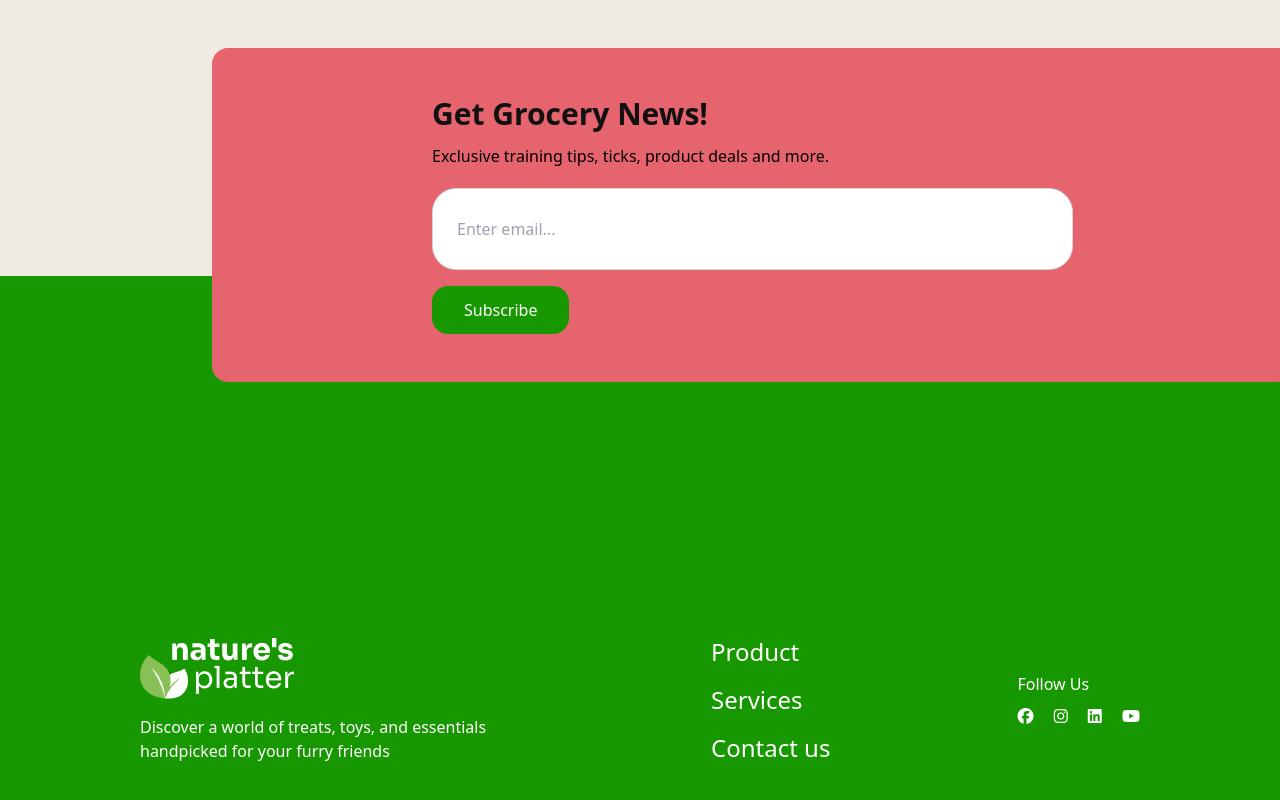
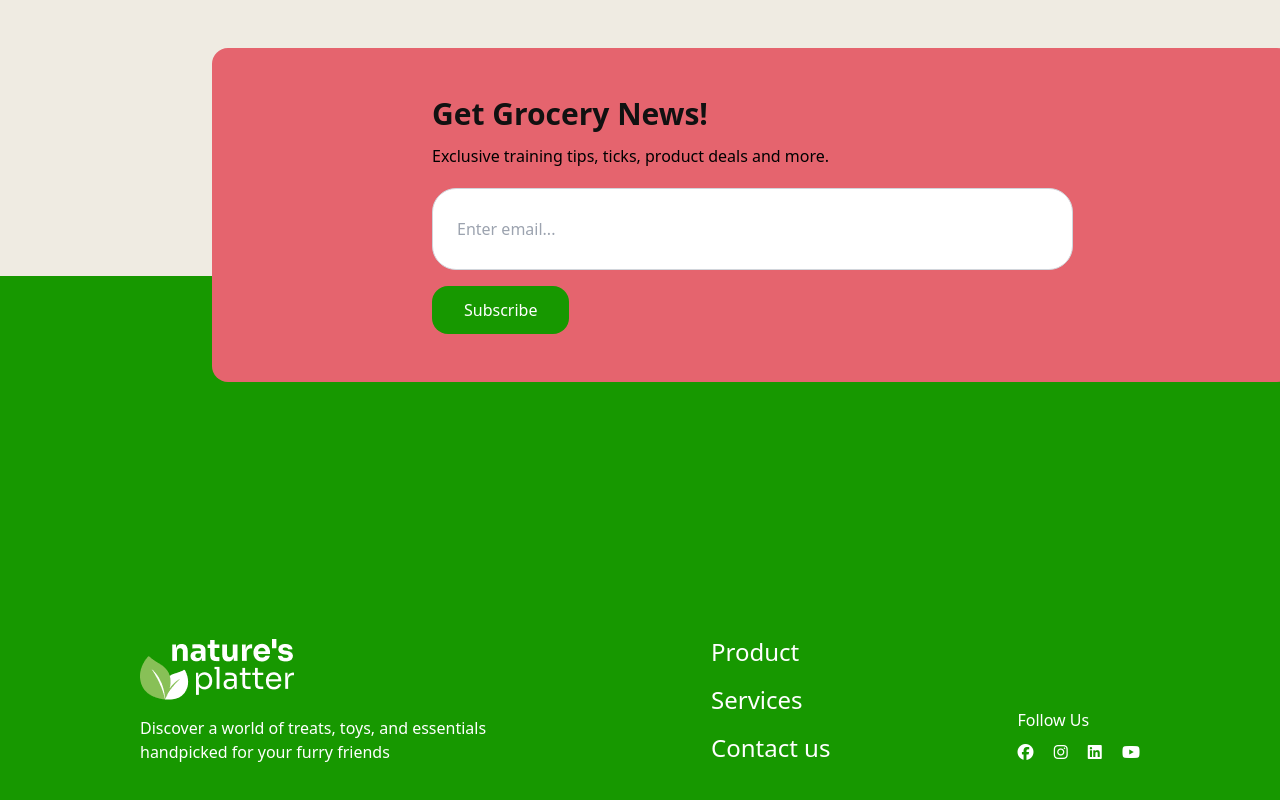
Before and after one commit to Ayatullah284/Assignment_03_Category_0002, a plain HTML site: page index.html in a window 1280 px wide. Shown: the part 4809-5609 px from the top of the page. Drawn offline with nearby package versions, Linux system fonts and the light colour scheme.

Commit message:
md: ses commit

```diff
--- a/index.html
+++ b/index.html
@@ -330,7 +330,7 @@
 
     </section>
     <section class="bg-[#179800]">
-        <div class="flex flex-col-3  pt-90 text-white mx-35 justify-between items-center pb-30">
+        <div class="flex flex-col-3  pt-90 text-white mx-35 justify-between items-end pb-30">
             <div>
                 <img src="c2-assets/logo-footer.png" alt="" >
                 <p class="w-96 mt-4">Discover a world of treats, toys, and essentials handpicked for your furry friends</p>
```
